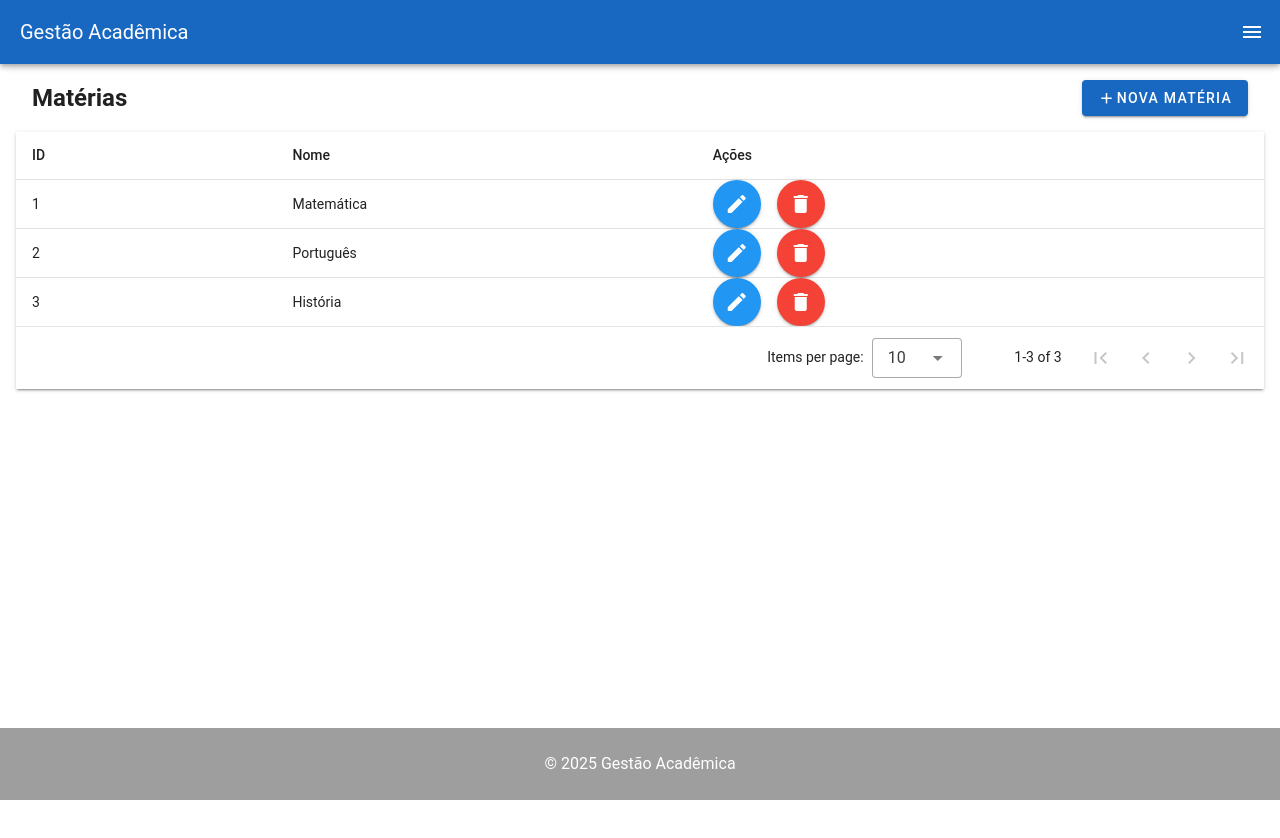
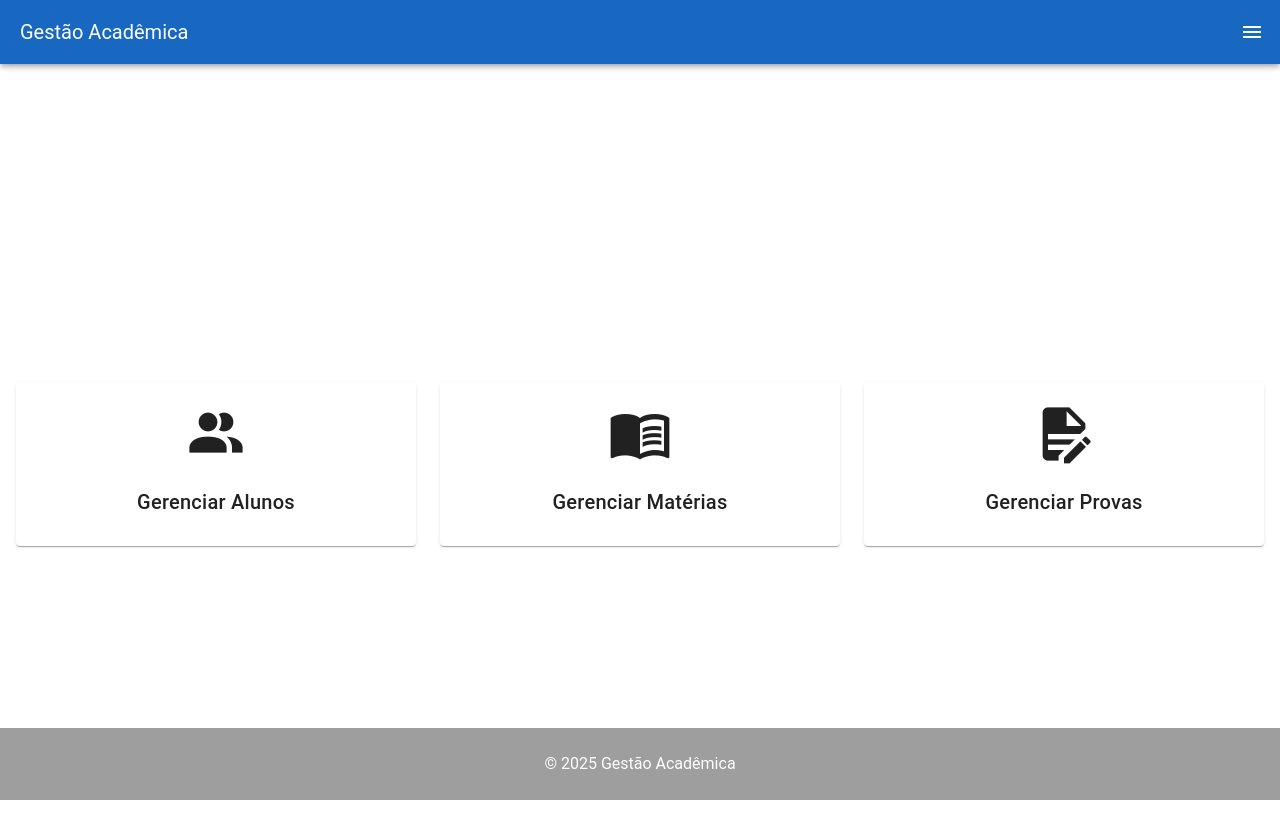
Before and after one commit to Suetam94/akiyama-client, a Vue app: page / in a window 1280 px wide. Before the commit this address led to /materias. Shown: the top 838 px of the page. Before the commit the page ends 800 px from the top, so only its background shows below. Built offline with nearby package versions, Linux system fonts and the light colour scheme; the HTML template or start-up script is replaced by a standard one.

Commit message:
feat: home view

```diff
--- a/src/components/layout/AppHeader.vue
+++ b/src/components/layout/AppHeader.vue
@@ -1,6 +1,6 @@
 <template>
   <v-app-bar app color="primary" dark>
-    <v-app-bar-title>Gestão Acadêmica</v-app-bar-title>
+    <v-app-bar-title class="cursor-pointer" @click="goTo('/')">Gestão Acadêmica</v-app-bar-title>
     <v-spacer></v-spacer>
     <v-btn icon @click="$emit('toggle-drawer')">
       <v-icon>mdi-menu</v-icon>
@@ -9,7 +9,18 @@
 </template>
 
 <script lang="ts">
+import { useRouter } from 'vue-router'
+
 export default {
   name: "AppHeader",
+  setup() {
+    const router = useRouter();
+
+    const goTo = (path: string) => {
+      router.push(path);
+    };
+
+    return { goTo };
+  },
 };
 </script>
--- a/src/router/index.ts
+++ b/src/router/index.ts
@@ -2,13 +2,15 @@ import { createRouter, createWebHistory } from 'vue-router'
 import SubjectsView from '@/views/SubjectsView.vue'
 import StudentsView from '@/views/StudentsView.vue'
 import ExamsView from '@/views/ExamsView.vue'
+import HomeView from '@/views/HomeView.vue'
 
 const router = createRouter({
   history: createWebHistory(import.meta.env.BASE_URL),
   routes: [
     {
       path: "/",
-      redirect: "/materias",
+      name: "Home",
+      component: HomeView
     },
     {
       path: "/materias",
--- /dev/null
+++ b/src/views/HomeView.vue
@@ -0,0 +1,57 @@
+<template>
+  <v-container fluid class="full-height d-flex align-center justify-center">
+    <v-row justify="center">
+      <v-col cols="12" md="4">
+        <v-card class="hover-card text-center py-5" @click="goTo('/alunos')">
+          <v-icon size="64" class="mb-3">mdi-account-multiple</v-icon>
+          <v-card-title>Gerenciar Alunos</v-card-title>
+        </v-card>
+      </v-col>
+
+      <v-col cols="12" md="4">
+        <v-card class="hover-card text-center py-5" @click="goTo('/materias')">
+          <v-icon size="64" class="mb-3">mdi-book-open-variant</v-icon>
+          <v-card-title>Gerenciar Matérias</v-card-title>
+        </v-card>
+      </v-col>
+
+      <v-col cols="12" md="4">
+        <v-card class="hover-card text-center py-5" @click="goTo('/provas')">
+          <v-icon size="64" class="mb-3">mdi-file-document-edit</v-icon>
+          <v-card-title>Gerenciar Provas</v-card-title>
+        </v-card>
+      </v-col>
+    </v-row>
+  </v-container>
+</template>
+
+<script lang="ts">
+import { defineComponent } from "vue";
+import { useRouter } from "vue-router";
+
+export default defineComponent({
+  name: "HomeView",
+  setup() {
+    const router = useRouter();
+
+    const goTo = (path: string) => {
+      router.push(path);
+    };
+
+    return { goTo };
+  },
+});
+</script>
+
+<style scoped>
+.full-height {
+  height: 100vh;
+}
+.hover-card {
+  cursor: pointer;
+  transition: transform 0.2s;
+}
+.hover-card:hover {
+  transform: scale(1.05);
+}
+</style>
```
